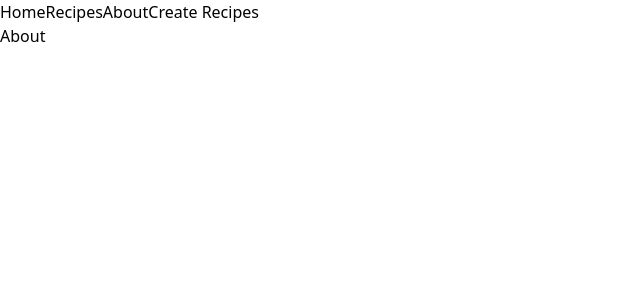
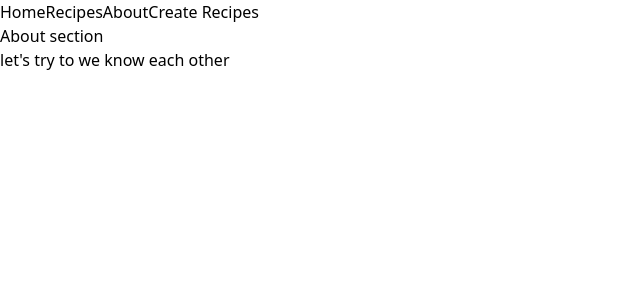
Before and after one commit to strictlyManish/Project-01, a React (Vite) app: page /about in a window 1280 px wide. Shown: the top 300 px of the page, without its empty margins (0-640 px from the left). Built offline with nearby package versions, Linux system fonts and the light colour scheme.

Commit message:
try to create home page

```diff
--- a/src/pages/About.jsx
+++ b/src/pages/About.jsx
@@ -1,9 +1,14 @@
-import React from 'react'
+import React from "react";
 
 function About() {
   return (
-    <div>About</div>
-  )
+    <div className="px-20 py-10">
+      <h1 className="text-3xl font-medium">About section</h1>
+      <p className="text-zinc-500">
+        let's try to we know each other
+      </p>
+    </div>
+  );
 }
 
-export default About
+export default About;
--- a/src/pages/Home.jsx
+++ b/src/pages/Home.jsx
@@ -2,7 +2,9 @@ import React from 'react'
 
 function Home() {
   return (
-    <div>Home</div>
+    <div>
+
+    </div>
   )
 }
 
```
